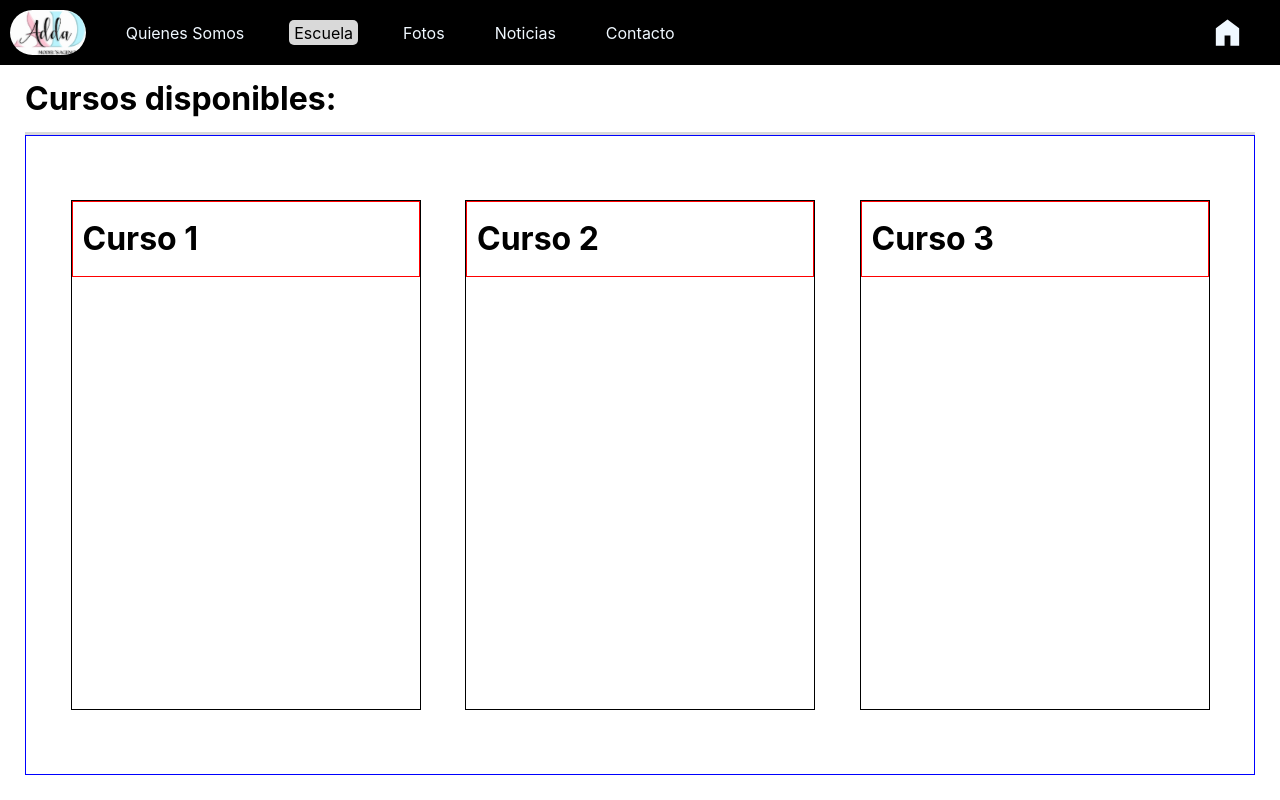
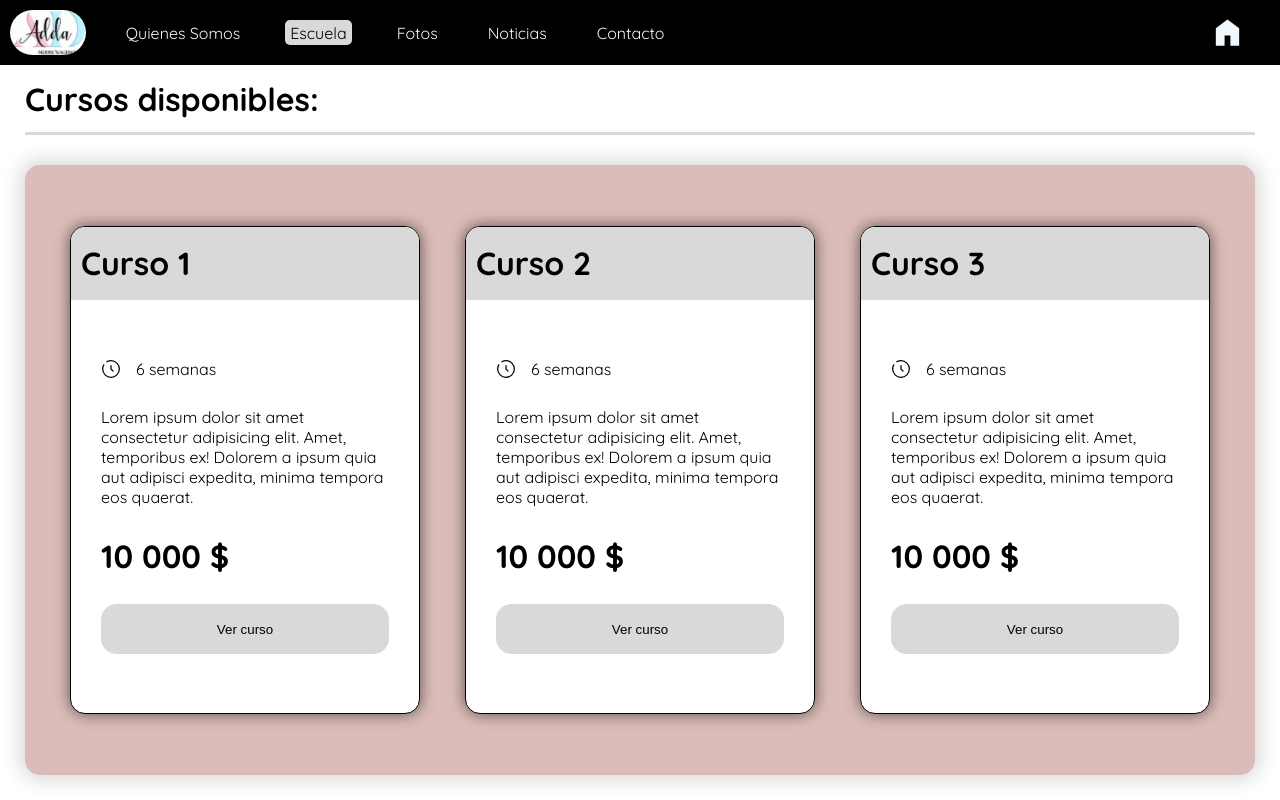
Before and after one commit to elianbenjamin/Adda, a React (Vite) app in the folder Client/: page /school in a window 1280 px wide. Built offline with nearby package versions, Linux system fonts and the light colour scheme.

Commit message:
seccion escuela (mas o menos)

```diff
--- a/Client/src/Pages/School/school.module.scss
+++ b/Client/src/Pages/School/school.module.scss
@@ -1,11 +1,11 @@
 @import '../../index.scss';
 
 .School {
-    @include flex (center, stretch, column);
+    @include flex (space-between, stretch, column);
     width: 100vw;
     height: 100vh;
-    padding: 25px;
-    padding-top: 65px;
+    padding: $page-padding;
+    gap: 30px;
 
     .title {
         @include flex (flex-start, center);
@@ -16,6 +16,8 @@
     .content {
         @include flex (space-evenly, center);
         flex: 1;
-        border: solid blue 1px;
+        background-color: $pink;
+        border-radius: 15px;
+        box-shadow: 0px 0px 20px 5px $gray;
     }
 }
--- a/Client/src/assets/icons.tsx
+++ b/Client/src/assets/icons.tsx
@@ -1,6 +1,6 @@
 import { SVGProps } from "react";
 
-export function HomeIcon (props: SVGProps<SVGSVGElement>) {
+export function HomeIcon(props: SVGProps<SVGSVGElement>) {
   return (
     <svg
       xmlns="http://www.w3.org/2000/svg"
@@ -13,3 +13,23 @@ export function HomeIcon (props: SVGProps<SVGSVGElement>) {
     </svg>
   );
 }
+
+export function ClockIcon(props: SVGProps<SVGSVGElement>) {
+  return (
+    <svg
+      xmlns="http://www.w3.org/2000/svg"
+      viewBox="0 0 24 24"
+      {...props}
+    >
+      <g
+        fill="none"
+        stroke="currentColor"
+        stroke-linecap="round"
+        stroke-width="1.5"
+      >
+        <path stroke-linejoin="round" d="M12 8v4l2.5 2.5" />
+        <path d="M7 3.338A9.954 9.954 0 0 1 12 2c5.523 0 10 4.477 10 10s-4.477 10-10 10S2 17.523 2 12c0-1.821.487-3.53 1.338-5" />
+      </g>
+    </svg>
+  );
+}
--- a/Client/src/components/About/About.tsx
+++ b/Client/src/components/About/About.tsx
@@ -7,7 +7,7 @@ import img2 from "../../assets/About_img2.jpg";
 const About = forwardRef((_, ref: ForwardedRef<HTMLDivElement>) => {
   return (
     <div className={style.About} id="About" ref={ref}>
-      <section className={style.section1}>
+      <section>
         <div className={style.imgContainer}>
           <img src={img1} />
         </div>
@@ -35,7 +35,7 @@ const About = forwardRef((_, ref: ForwardedRef<HTMLDivElement>) => {
         </div>
       </section>
 
-      <section className={style.section2}>
+      <section>
         <div className={style.textContainer}>
           <p>
             Cada prenda, cada accesorio que encontrarás en Adda ha sido
--- a/Client/src/components/About/about.module.scss
+++ b/Client/src/components/About/about.module.scss
@@ -5,14 +5,15 @@
   background-color: $gray;
   height: calc(100vh - 65px);
   width: 100vw;
-  padding: 20px;
+  padding: 25px;
 
-  .section1 {
+  section {
     @include flex(space-between, center);
     background-color: $pink;
     padding: 20px;
     height: 48%;
     gap: 20px;
+    border-radius: 15px;
 
     .imgContainer {
       @include flex (center, center);
@@ -31,7 +32,4 @@
       flex: 7;
     }
   }
-  .section2 {
-    @extend .section1;
-  }
 }
--- a/Client/src/components/Course/Course.tsx
+++ b/Client/src/components/Course/Course.tsx
@@ -1,9 +1,24 @@
+import { ClockIcon } from "../../assets/icons";
 import style from "./course.module.scss";
 
 const Course = (props: { num: number }) => {
   return (
     <div className={style.Course}>
       <h1>Curso {props.num}</h1>
+      <div className={style.content}>
+        <p className={style.duration}>
+          <ClockIcon />6 semanas
+        </p>
+        <p className={style.info}>
+          Lorem ipsum dolor sit amet consectetur adipisicing elit. Amet,
+          temporibus ex! Dolorem a ipsum quia aut adipisci expedita, minima
+          tempora eos quaerat.
+        </p>
+        <p className={style.price}>10 000 $</p>
+        <button>
+          Ver curso
+        </button>
+      </div>
     </div>
   );
 };
--- a/Client/src/components/Course/course.module.scss
+++ b/Client/src/components/Course/course.module.scss
@@ -1,14 +1,48 @@
 @import '../../index.scss';
 
 .Course {
+  @include flex (flex-start, stretch, column);
   height: 80%;
   border: solid black 1px;
   width: 350px;
+  border-radius: 15px;
+  overflow: hidden;
+  background-color: white;
+  box-shadow: 0px 0px 15px 0px rgba(0, 0, 0, 0.579);
 
   h1 {
     @include flex (flex-start, center);
-    border: solid red 1px;
     height: 15%;
     padding: 10px;
+    background-color: $gray;
+  }
+
+  .content {
+    @include flex (space-evenly, flex-start, column);
+    padding: 30px;
+    flex: 1;
+
+    .duration {
+      @include flex (flex-start, center);
+      height: 20px;
+      gap: 15px;
+
+      svg {
+        height: 100%;
+      }
+    }
+
+    .price {
+      font-weight: bolder;
+      font-size: 2em;
+    }
+
+    button {
+      height: 50px;
+      width: 100%;
+      border-radius: 15px;
+      border: solid $gray 1px;
+      background-color: $gray;
+    }
   }
 }
--- a/Client/src/index.scss
+++ b/Client/src/index.scss
@@ -2,9 +2,15 @@ $cream: #F2EDE9;
 $gray: #D9D9D9;
 $beige: #FBE7D9;
 $pink: #DBBCB8;
+$page-padding: 65px 25px 25px 25px;
+
+@font-face {
+  font-family: 'QuickSand';
+  src: url('../src/assets/QuickSand.ttf');
+}
 
 :root {
-  font-family: Inter, system-ui, Avenir, Helvetica, Arial, sans-serif;
+  font-family: 'QuickSand', Inter, system-ui, Avenir, Helvetica, Arial, sans-serif;
   padding: 0;
 
 }
```
Also changed, not shown: Client/src/assets/QuickSand.ttf (added).
